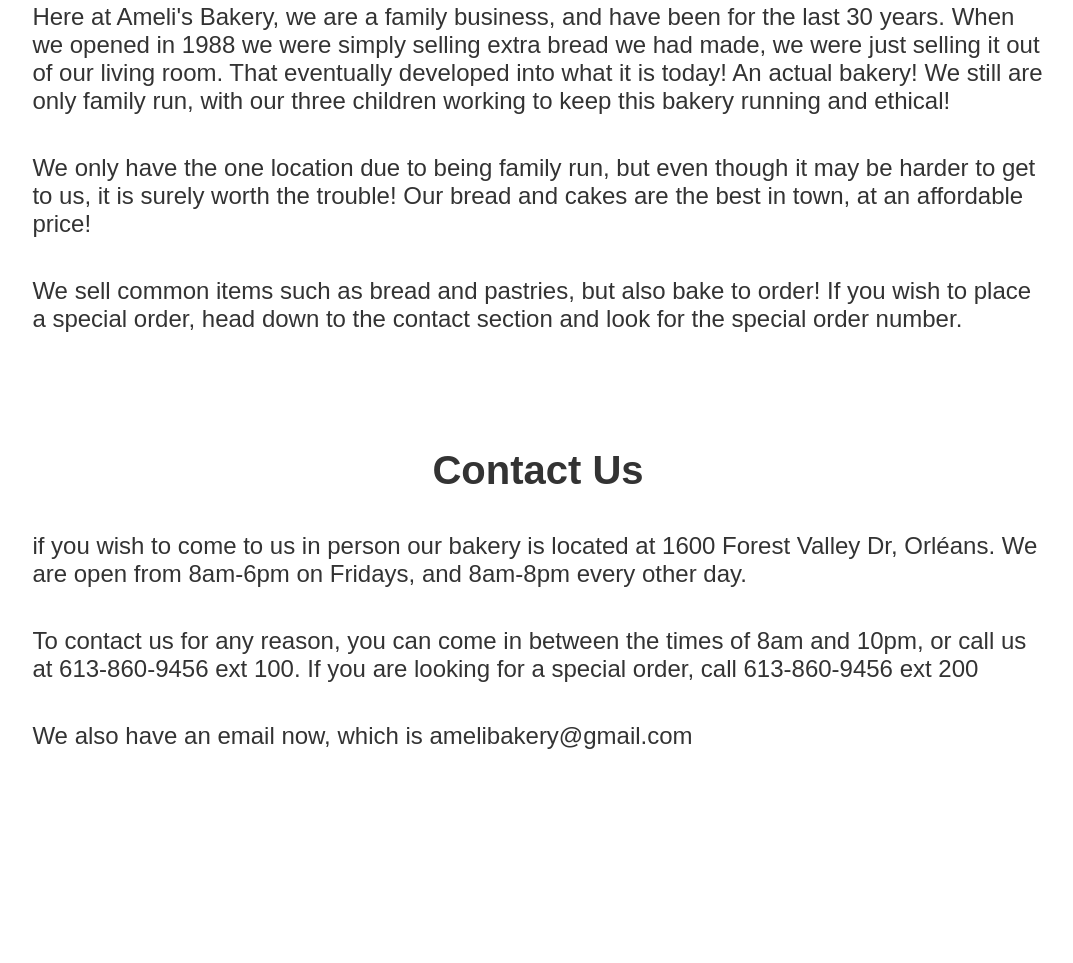
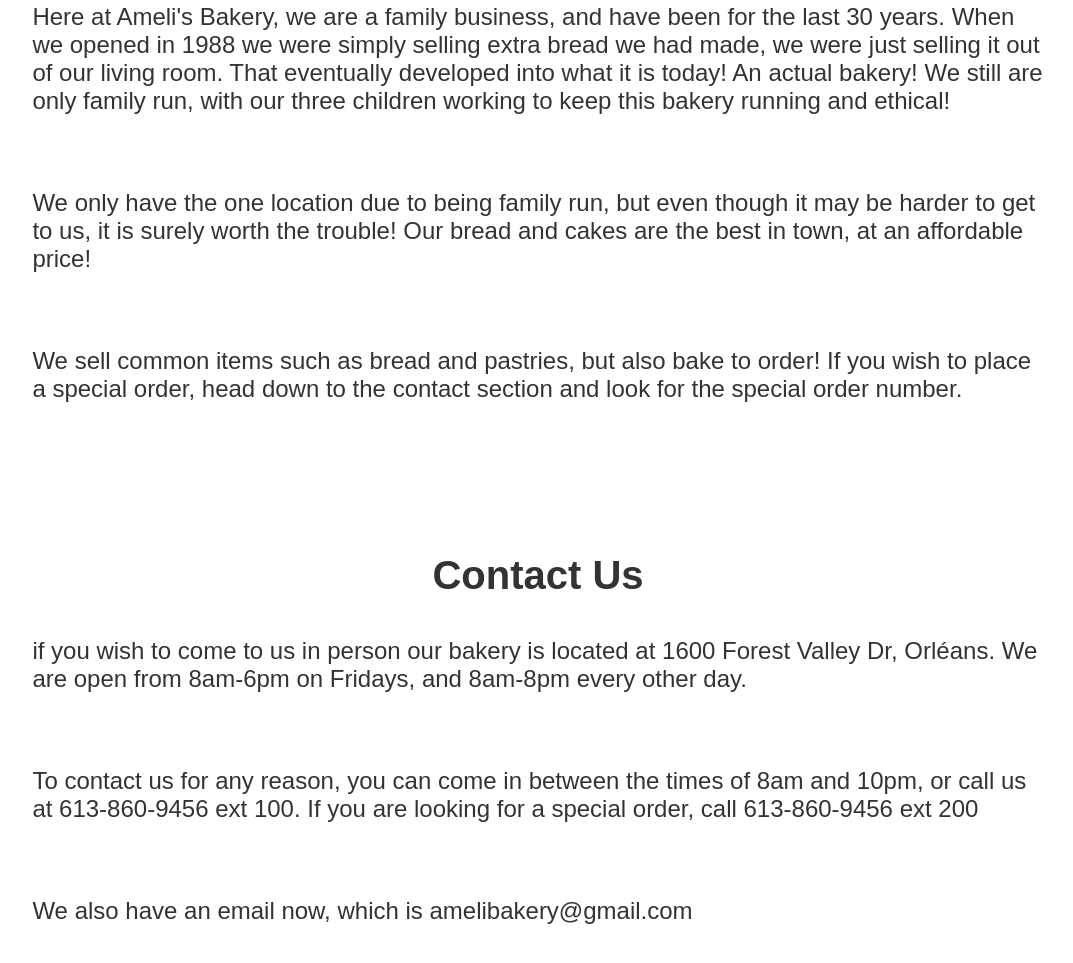
Before and after one commit to babc0031/MTM6330-midterm-babc0031, a website: page index.html in a window 1280 px wide. Shown: the part 939-1902 px from the top of the page, without its empty margins (102-1175 px from the left). Before the commit the page ends 1762 px from the top, so only its background shows below. Drawn offline with Linux system fonts and the light colour scheme.

Commit message:
Changed paragraph code

```diff
--- a/scss/style.scss
+++ b/scss/style.scss
@@ -175,7 +175,7 @@ h1, h2, h3, h4 {
 }
 
 .p {
-  margin-bottom: 15px;
+  margin-bottom: 50px;
   font-size: 1.5em;
   margin-left: 10%;
   margin-right: 10%;
```
Also changed, not shown: css/min/style.css, css/style.css.
